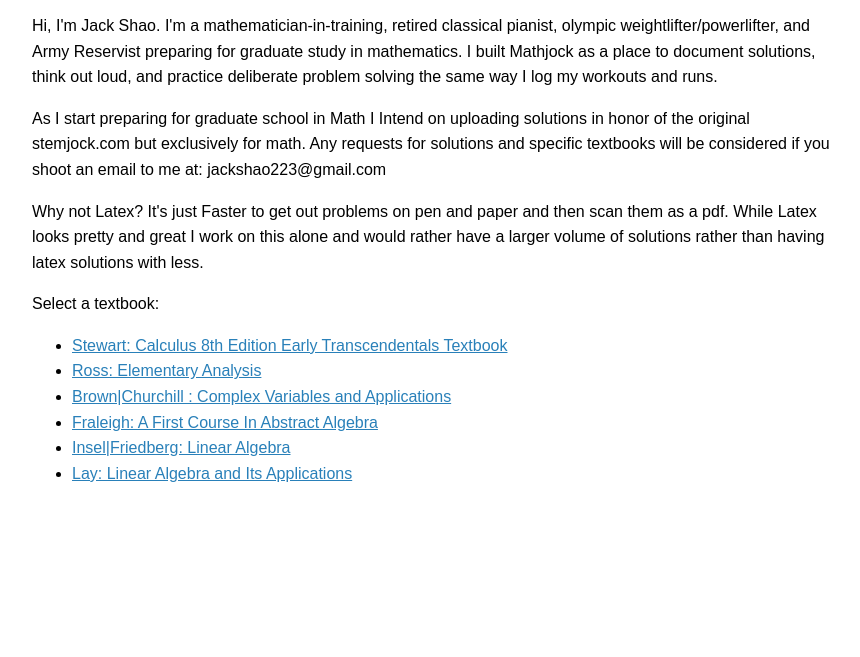
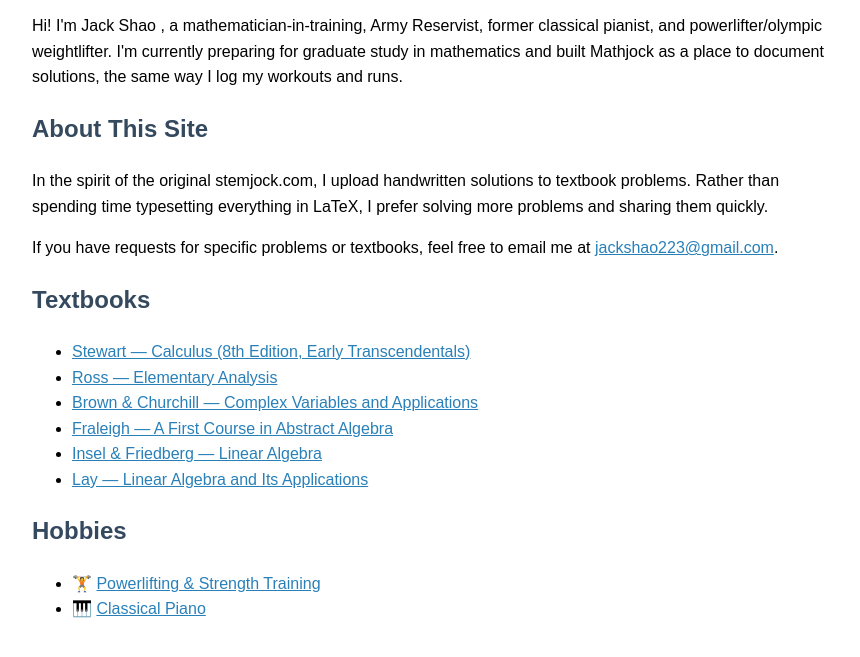
Before and after one commit to jshao0919/jshao0919.github.io, a plain HTML site: page index.html in a window 1280 px wide. Shown: the part 201-858 px from the top of the page, without its empty margins (208-1068 px from the left). Before the commit the page ends 800 px from the top, so only its background shows below. Drawn offline with Linux system fonts and the light colour scheme.

Commit message:
Update index.html

```diff
--- a/index.html
+++ b/index.html
@@ -1,9 +1,10 @@
 <!DOCTYPE html>
 <html>
 <head>
-    <title>Mathjock </title>
+    <title>Mathjock</title>
     <link rel="stylesheet" href="style.css">
 </head>
+
 <body>
 
 <h1>Welcome to Mathjock</h1>
@@ -13,25 +14,44 @@
 
 <img src="images/jack.jpg" alt="Photo of Jack Shao" class="profile-pic">
 
+<p>
+Hi! I'm Jack Shao , a mathematician-in-training, Army Reservist, former classical pianist, and powerlifter/olympic weightlifter.
+I'm currently preparing for graduate study in mathematics and built Mathjock as a place to document solutions, the same way I log my workouts and runs.
+</p>
 
 
+
+<h2>About This Site</h2>
+
 <p>
-Hi, I'm Jack Shao. I'm a mathematician-in-training, retired classical pianist, olympic weightlifter/powerlifter, and Army Reservist preparing for graduate study in mathematics.
-I built Mathjock as a place to document solutions, think out loud, and practice deliberate problem solving the same way I log my workouts and runs.
+In the spirit of the original stemjock.com, I upload handwritten solutions to textbook problems.
+Rather than spending time typesetting everything in LaTeX, I prefer solving more problems and sharing them quickly.
 </p>
 
-    <p> As I start preparing for graduate school in Math I Intend on uploading solutions in honor of the original stemjock.com but exclusively for math. Any requests for solutions and specific textbooks
-        will be considered if you shoot an email to me at: jackshao223@gmail.com
-    <p> Why not Latex? It's just Faster to get out problems on pen and paper and then scan them as a pdf. While Latex looks pretty and great I work on this alone and would rather have a larger volume
-        of solutions rather than having latex solutions with less.
-    <p>Select a textbook:</p>
-    <ul>
-        <li><a href="textbooks/Stewart-Calculus.html"> Stewart: Calculus 8th Edition Early Transcendentals Textbook</a></li>
-        <li><a href="textbooks/Ross Elementary Analysis.html"> Ross: Elementary Analysis</a></li>
-        <li><a href="textbooks/Brown Churchill Complex Variables and Applications.html"> Brown|Churchill : Complex Variables and Applications</a></li>
-        <li><a href="textbooks/Fraleigh A First Course In Abstract Algebra.html"> Fraleigh:  A First Course In Abstract Algebra</a></li>
-        <li><a href="textbooks/Insel Friedberg Linear Algebra.html"> Insel|Friedberg: Linear Algebra</a></li>
-        <li><a href="textbooks/Lay Linear Algebra and Its Applications.html"> Lay: Linear Algebra and Its Applications</a></li>
-    </ul>
+<p>
+If you have requests for specific problems or textbooks, feel free to email me at
+<a href="mailto:jackshao223@gmail.com">jackshao223@gmail.com</a>.
+</p>
+
+
+<h2>Textbooks</h2>
+
+<ul>
+    <li><a href="textbooks/Stewart-Calculus.html">Stewart — Calculus (8th Edition, Early Transcendentals)</a></li>
+    <li><a href="textbooks/Ross Elementary Analysis.html">Ross — Elementary Analysis</a></li>
+    <li><a href="textbooks/Brown Churchill Complex Variables and Applications.html">Brown & Churchill — Complex Variables and Applications</a></li>
+    <li><a href="textbooks/Fraleigh A First Course In Abstract Algebra.html">Fraleigh — A First Course in Abstract Algebra</a></li>
+    <li><a href="textbooks/Insel Friedberg Linear Algebra.html">Insel & Friedberg — Linear Algebra</a></li>
+    <li><a href="textbooks/Lay Linear Algebra and Its Applications.html">Lay — Linear Algebra and Its Applications</a></li>
+</ul>
+
+
+<h2>Hobbies</h2>
+
+<ul>
+    <li>🏋️ <a href="https://www.usapowerlifting.com/" target="_blank">Powerlifting & Strength Training</a></li>
+    <li>🎹 <a href="https://youtu.be/zWLR891CSoU?si=hJBQuwoBsi2Abb-i" target="_blank">Classical Piano</a></li>
+</ul>
+
 </body>
 </html>
```
